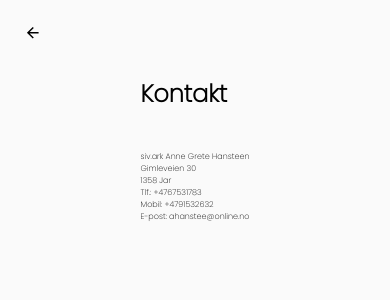
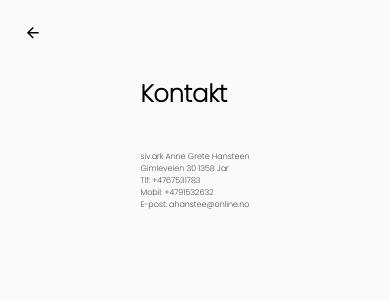
Before and after one commit to kyrrelm/nettside-farmor, a React (Create React App) app: page /kontakt in a window 390 px wide. Shown: the top 300 px of the page. Built offline with nearby package versions, Linux system fonts and the light colour scheme; what react-swipeable-views-utils would draw is missing.

Commit message:
Bedre responsive 2

```diff
--- a/src/Informasjon.tsx
+++ b/src/Informasjon.tsx
@@ -18,6 +18,7 @@ export default function Informasjon({ linjer }: Props) {
 const styles: { [name: string]: CSSProperties } = {
     informasjon: {
         marginTop: '3rem',
+        maxWidth: '40rem'
     },
     p: { margin: 0 },
 };
--- a/src/Kontakt.tsx
+++ b/src/Kontakt.tsx
@@ -11,9 +11,8 @@ export default function Kontakt() {
             <Informasjon
                 linjer={[
                     "siv.ark Anne Grete Hansteen",
-                    "Gimleveien 30",
-                    "1358 Jar",
-                    "Tlf.: +4767531783",
+                    "Gimleveien 30 1358 Jar",
+                    "Tlf: +4767531783",
                     "Mobil: +4791532632",
                     "E-post: ahanstee@online.no",
                 ]}
--- a/src/StandardPageLayout.tsx
+++ b/src/StandardPageLayout.tsx
@@ -30,8 +30,8 @@ export default function StandardPageLayout({
                     display: "flex",
                     flexDirection: "column",
                     maxWidth: 935,
-                    marginLeft: "3rem",
-                    marginRight: "3rem",
+                    marginLeft: "6rem",
+                    marginRight: "6rem",
                 }}
             >
                 <div
```
